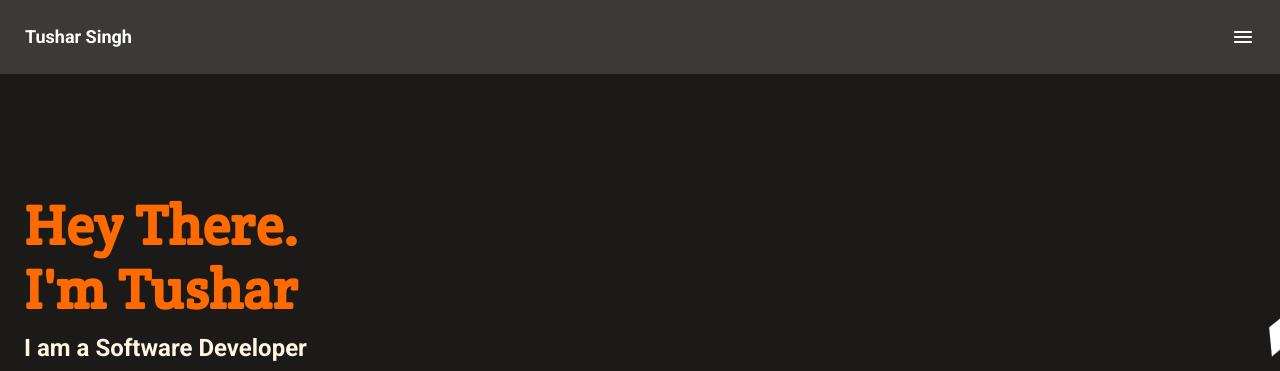
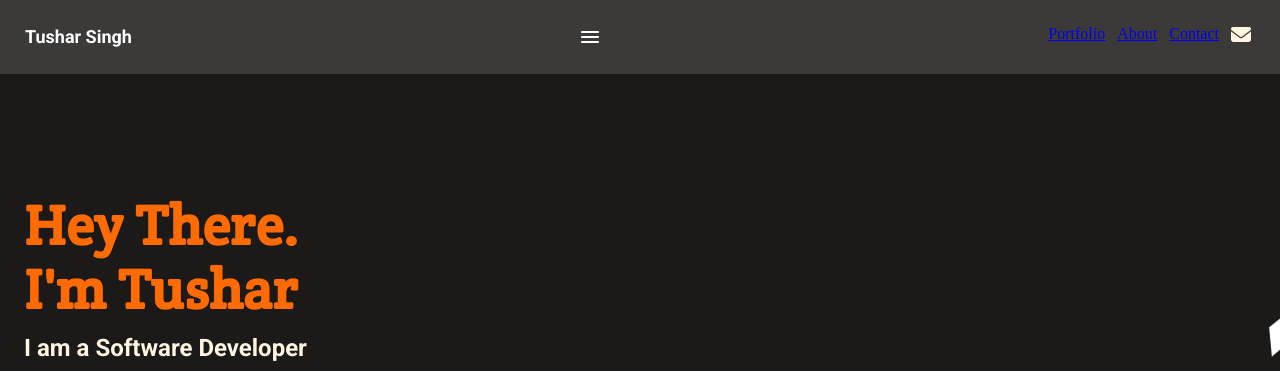
Before and after one commit to PinkMoon25/Portfolio, a plain HTML site: page index.html in a window 1280 px wide. Shown: the top 371 px of the page. Drawn offline with Linux system fonts and the light colour scheme.

Commit message:
Add container for headline section

```diff
--- a/index.html
+++ b/index.html
@@ -9,9 +9,16 @@
   <title>Portfolio Page</title>
 </head>
 <body>
+  <div class="container">
     <header class="header">
       <a href="#logo" rel="noopener" class="logo">Tushar Singh</a>
       <button type="button" class="dropdown"> <img src="./Icons/Icon-Menu.svg" alt="Menu icon"> </button>
+      <ul class="header-links">
+        <li><a href="#portfolio" class="header-links">Portfolio</a></li>
+        <li><a href="#about" class="header-links">About</a></li>
+        <li><a href="#contact" class="header-links">Contact</a></li>
+        <li><a href="#user-text" class="header-links"><i class="fa-solid fa-envelope"></i></a></li>
+      </ul>
     </header>
     <section class="headline">
       <h1 class="primary-text">Hey There. <br> I'm Tushar</h1>
@@ -29,7 +36,8 @@
         </ul>
       </nav>
     </section>
-  <div class="works">
+  </div>
+  <div class="works" id="portfolio">
     <h1 class="title">My Recent Works</h1>
     <section class="projects">
       <article class="multi-post">
@@ -46,7 +54,6 @@
           </ul>
         <button type="button" class="article-btn">See Project</button>
       </article>
-
       <div class="project-card">
         <h1 class="project-title">Professional Art Printing Data</h1>
         <p class="project-description">A daily selection of privately personalized reads;
@@ -122,7 +129,7 @@
     </section>
   </div>
 
-  <section class="about-me">
+  <section class="about-me" id="about">
     <div class="about-top">
       <h1 class="about-title">About Me</h1>
       <p class="about-description">Hello I'm a software developer!
@@ -164,7 +171,7 @@
     </ul>
   </section>
   <footer>
-    <section class="contact-page">
+    <section class="contact-page" id="contact">
       <p>I'm always interested in hearing about new projects, so if you'd like to chat please get in touch.</p>
       <form action="https://formspree.io/f/myyoovzw" method="POST">
         <label for="user-name">
```
Lines whose indentation alone changed are shown as unchanged.
